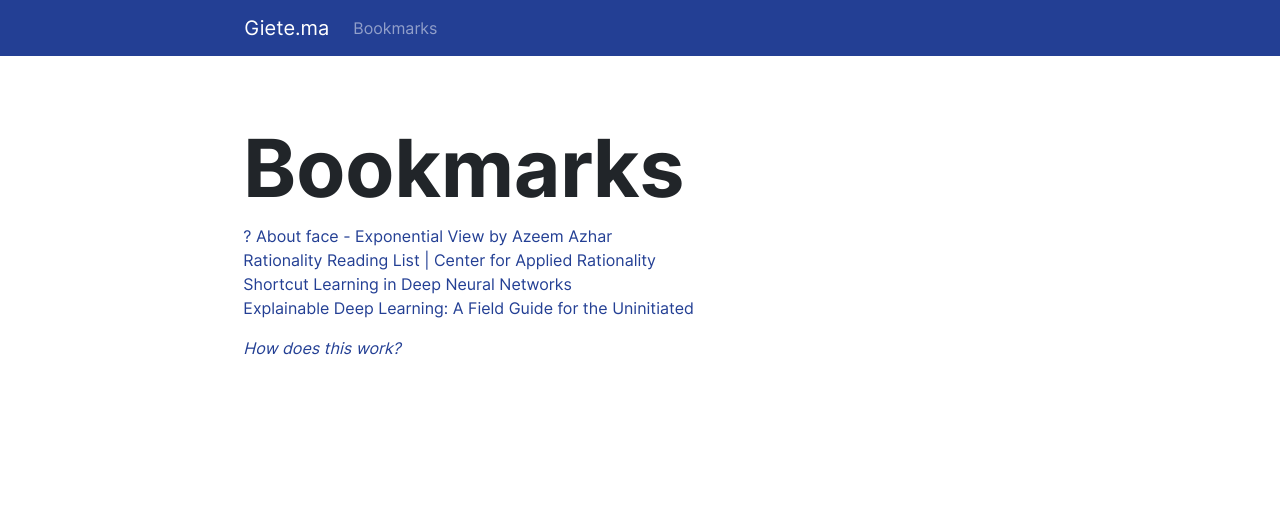
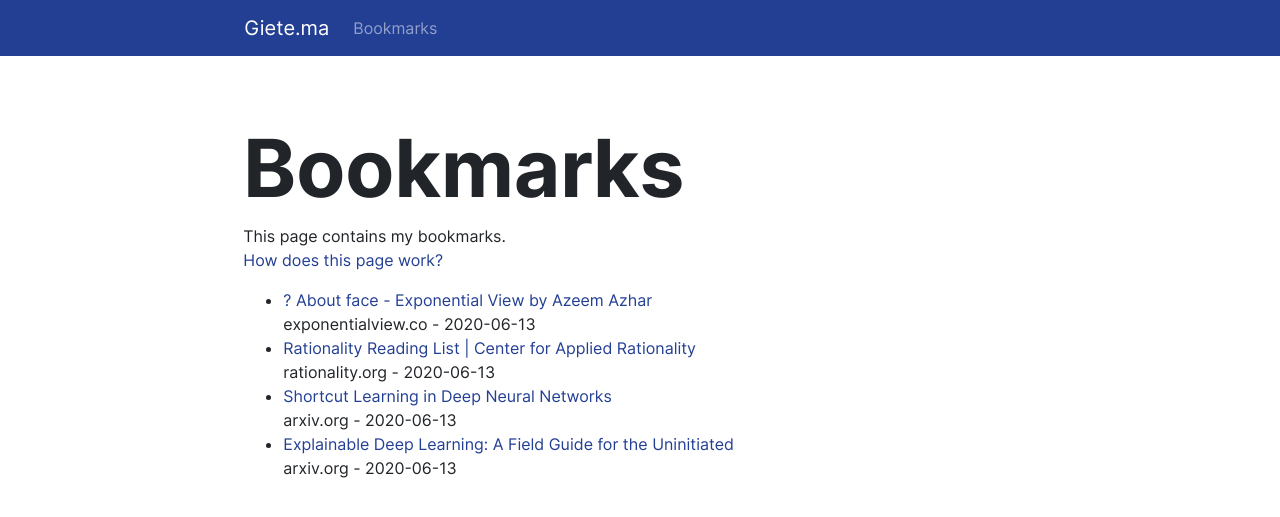
Before and after one commit to gietema/gietema.github.io, a Jekyll site: the page built from bookmarks.html, in a window 1280 px wide. Shown: the top 517 px of the page. Built offline with Jekyll 4.4.1, drawn with Linux system fonts in a browser that asks for light colours; nearby versions of some CDN libraries.

Commit message:
Update format bookmarks

```diff
--- a/bookmarks.html
+++ b/bookmarks.html
@@ -3,11 +3,22 @@
 title: Bookmarks
 ---
 <h1>Bookmarks</h1>
-<a href="https://www.exponentialview.co/p/-about-face" target="_blank">? About face - Exponential View by Azeem Azhar</a><br>
-<a href="http://www.rationality.org/resources/reading-list" target="_blank">Rationality Reading List | Center for Applied Rationality</a><br>
-<a href="https://arxiv.org/abs/2004.07780" target="_blank">Shortcut Learning in Deep Neural Networks</a><br>
-<a href="https://arxiv.org/abs/2004.14545" target="_blank">Explainable Deep Learning: A Field Guide for the Uninitiated</a>
-<p></p>
-<p style="font-style: italic;">
-    <a href="/posts/2020/06/13/publishing-bookmarks.html">How does this work?</a>
+This page contains my bookmarks.
+<p>
+    <a href="/posts/2020/06/13/publishing-bookmarks.html">How does this page work?</a>
 </p>
+<ul>
+    <li><a href="https://www.exponentialview.co/p/-about-face" target="_blank">
+        ? About face - Exponential View by Azeem Azhar
+    </a><br>exponentialview.co - 2020-06-13</li>
+    <li><a href="http://www.rationality.org/resources/reading-list" target="_blank">
+        Rationality Reading List | Center for Applied Rationality
+    </a><br>rationality.org - 2020-06-13</li>
+    <li><a href="https://arxiv.org/abs/2004.07780" target="_blank">
+        Shortcut Learning in Deep Neural Networks
+    </a><br>arxiv.org - 2020-06-13</li>
+    <li><a href="https://arxiv.org/abs/2004.14545" target="_blank">
+        Explainable Deep Learning: A Field Guide for the Uninitiated
+    </a><br>arxiv.org - 2020-06-13
+    </li>
+</ul>
```
